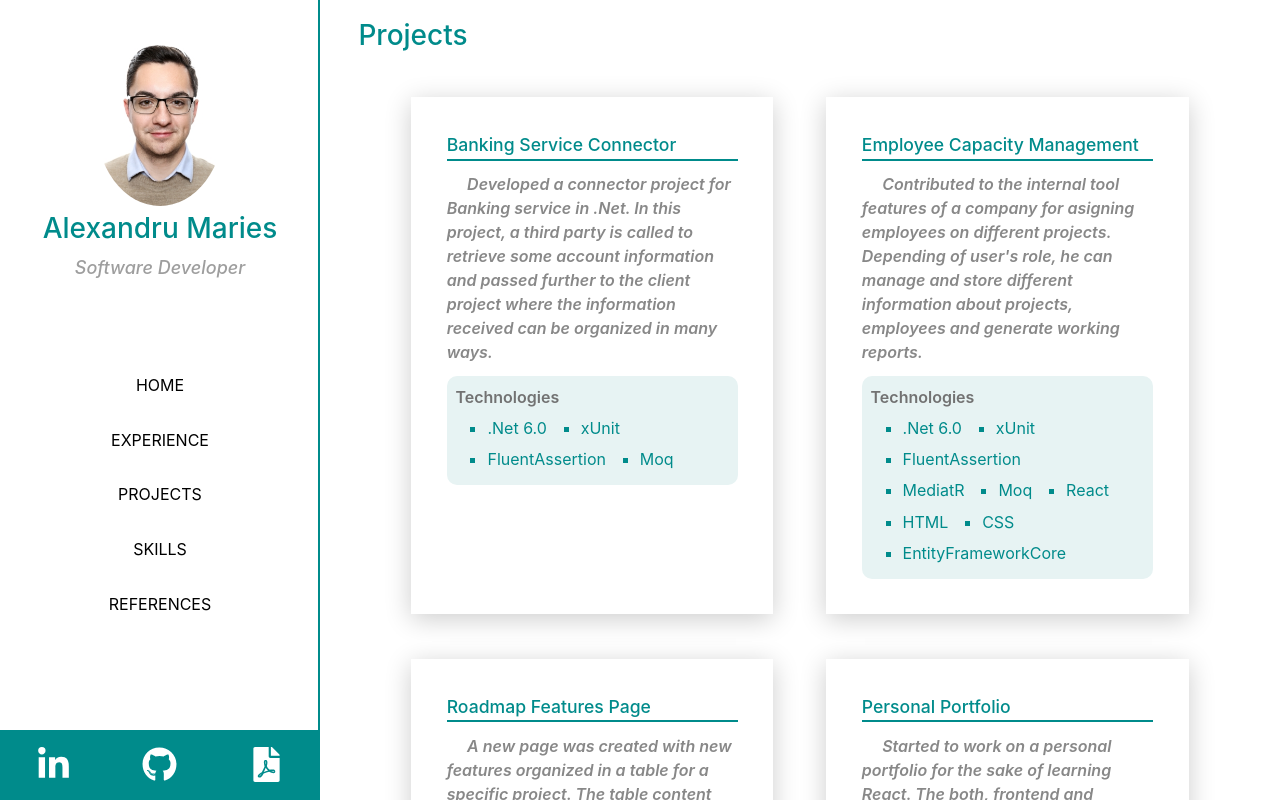
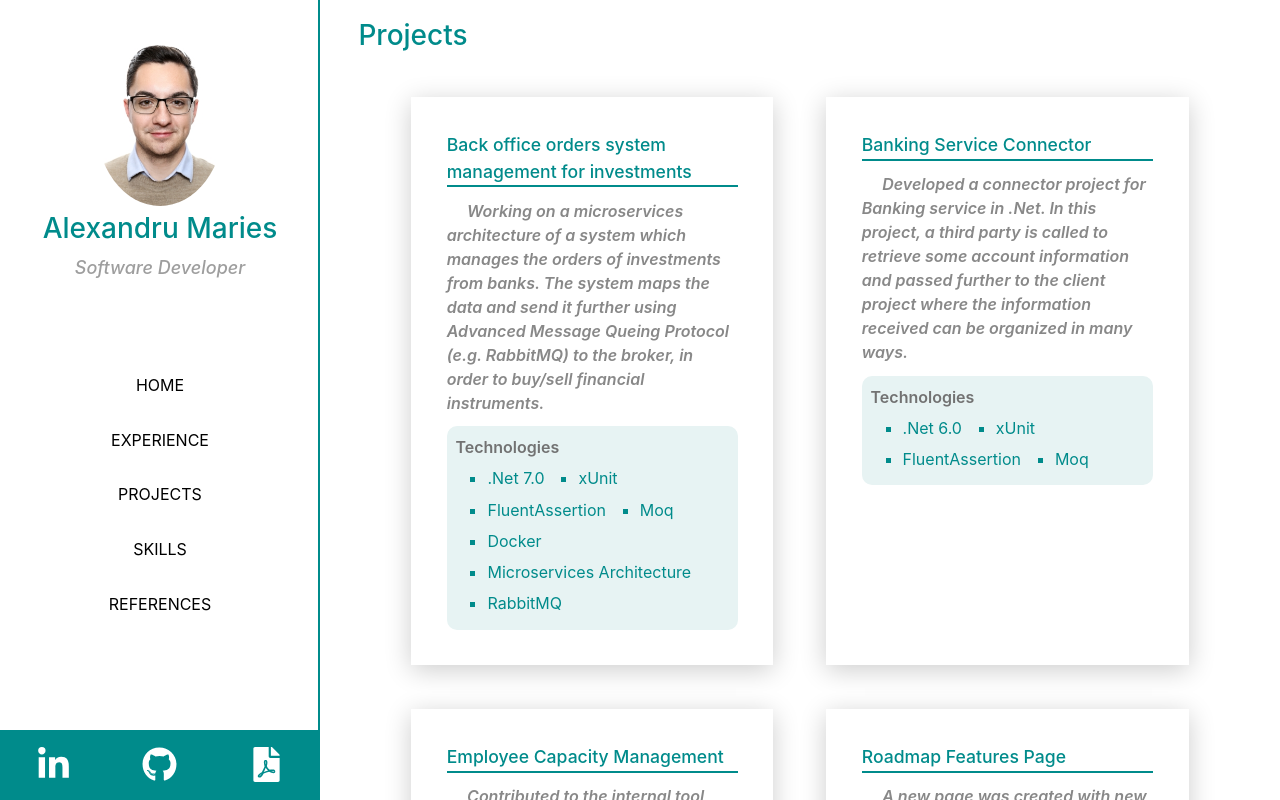
Before and after one commit to amaries95/AlexandruMaries, a React (Create React App) app: page /projects in a window 1280 px wide. Built offline with nearby package versions, Linux system fonts and the light colour scheme.

Commit message:
Change the projects

```diff
--- a/src/components/Projects/Projects.js
+++ b/src/components/Projects/Projects.js
@@ -4,6 +4,11 @@ import ProjectCards from './ProjectCards/ProjectCards';
 export default function Projects(props)
 {
     const projects = [
+        {
+            Title: 'Back office orders system management for investments',
+            Summary: 'Working on a microservices architecture of a system which manages the orders of investments from banks. The system maps the data and send it further using Advanced Message Queing Protocol (e.g. RabbitMQ) to the broker, in order to buy/sell financial instruments.',
+            Technologies: ['.Net 7.0', 'xUnit', 'FluentAssertion', 'Moq', 'Docker', 'Microservices Architecture', 'RabbitMQ']
+        },
         {
             Title: 'Banking Service Connector',
             Summary: 'Developed a connector project for Banking service in .Net. In this project, a third party is called to retrieve some account information and passed further to the client project where the information received can be organized in many ways.',
```
